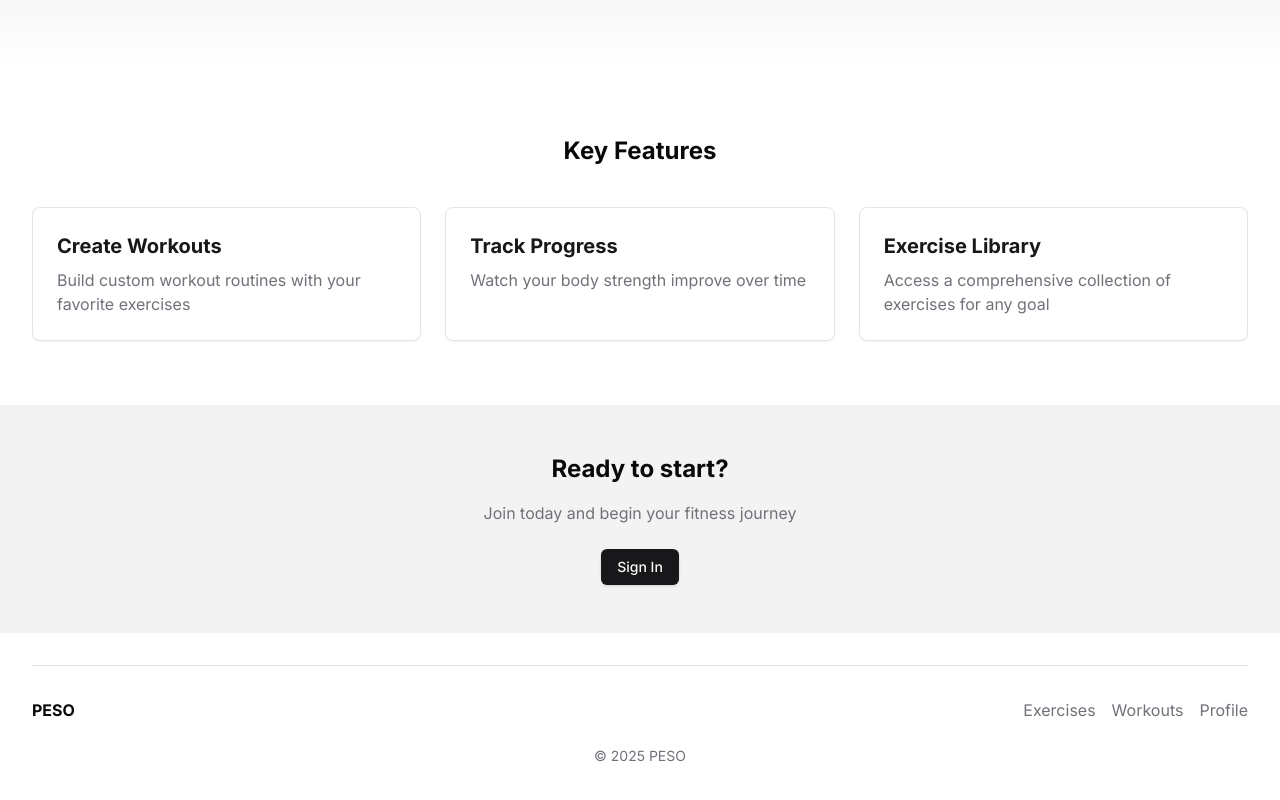
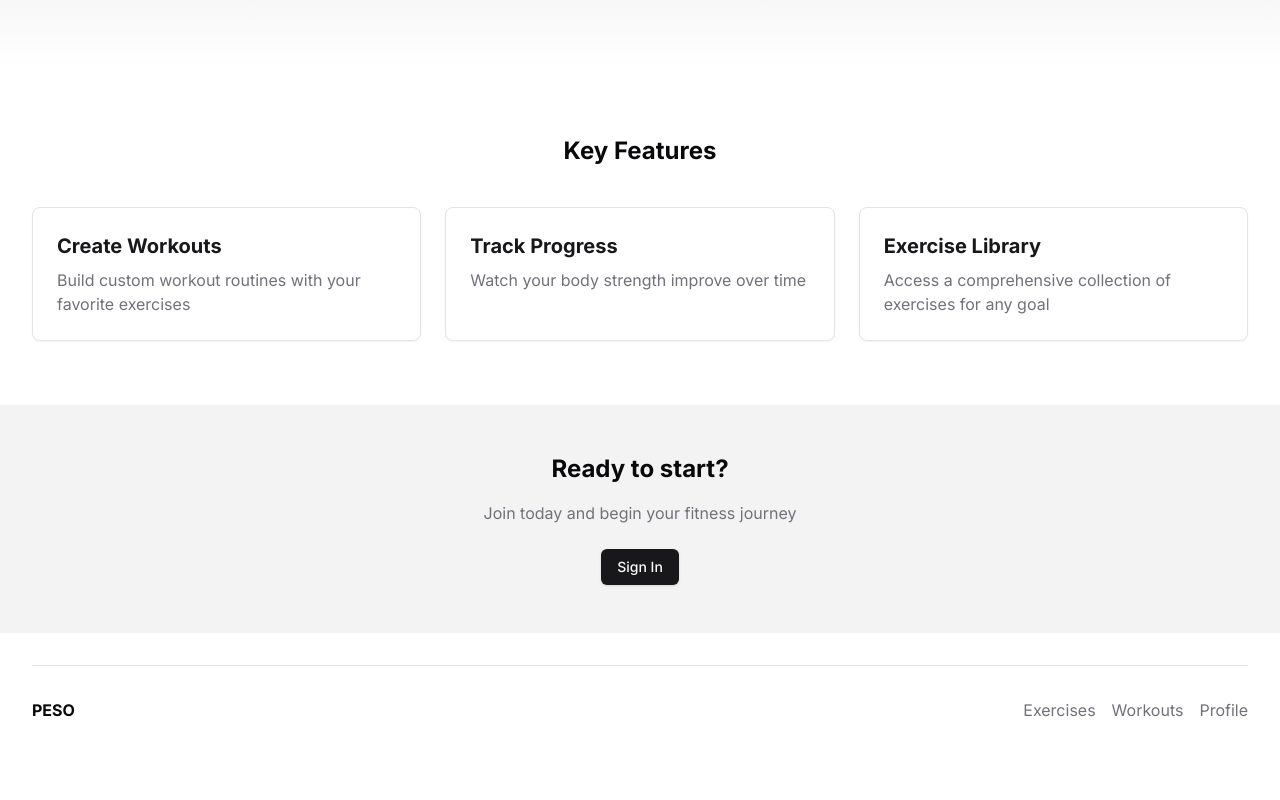
Before and after one commit to troclaux/peso, a Next.js app: page / in a window 1280 px wide. Shown: the part 446-1246 px from the top of the page. After the commit the page ends 1224 px from the top, so only its background shows below. Built offline with nearby package versions, Linux system fonts and the light colour scheme; no server answers.

Commit message:
chore: remove footer

```diff
--- a/src/app/page.tsx
+++ b/src/app/page.tsx
@@ -103,9 +103,6 @@ export default function Home() {
               </Link>
             </div>
           </div>
-          <div className="text-center text-muted-foreground text-sm mt-6">
-            © {new Date().getFullYear()} PESO
-          </div>
         </div>
       </Container>
     </div>
```
